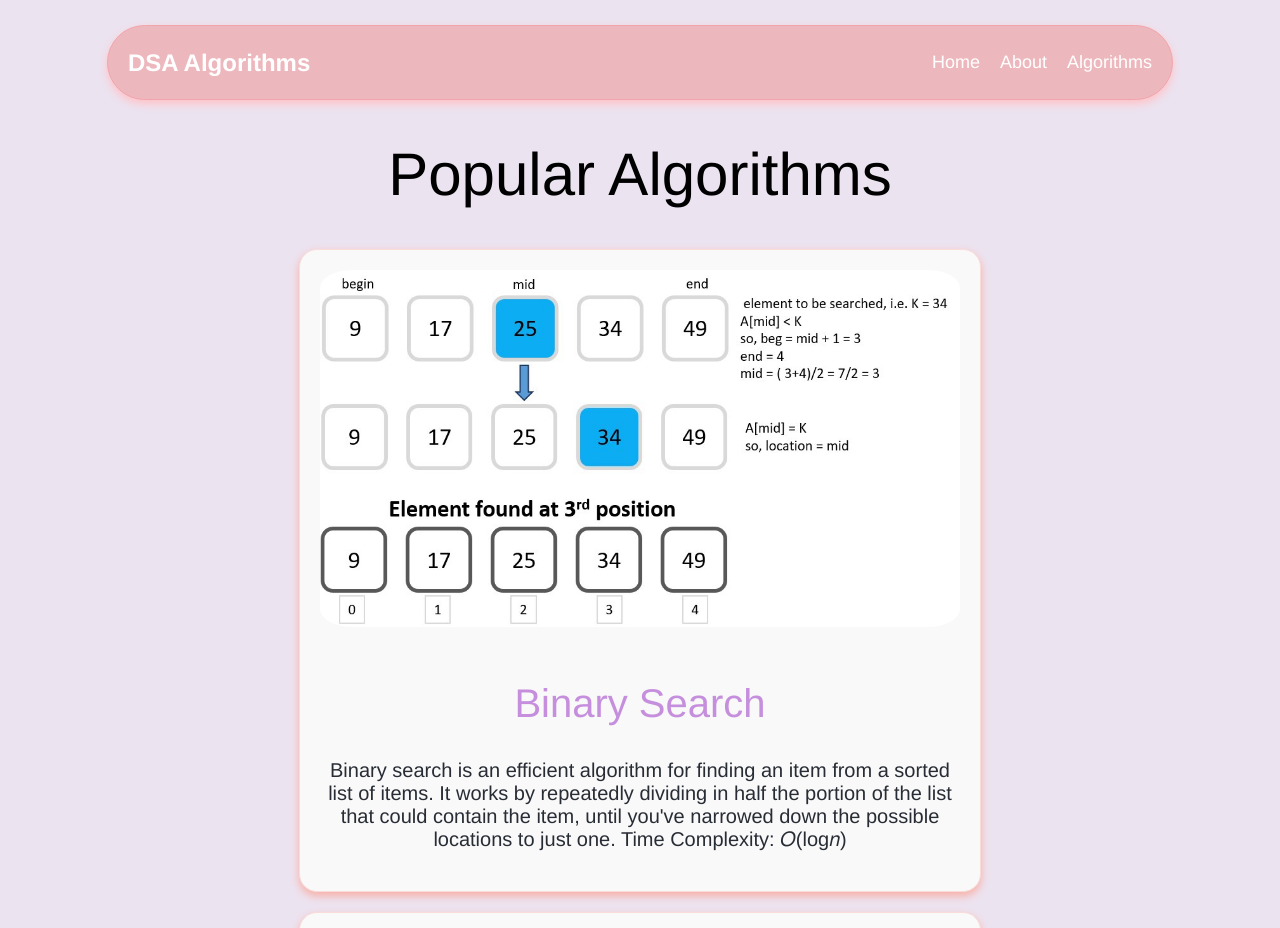
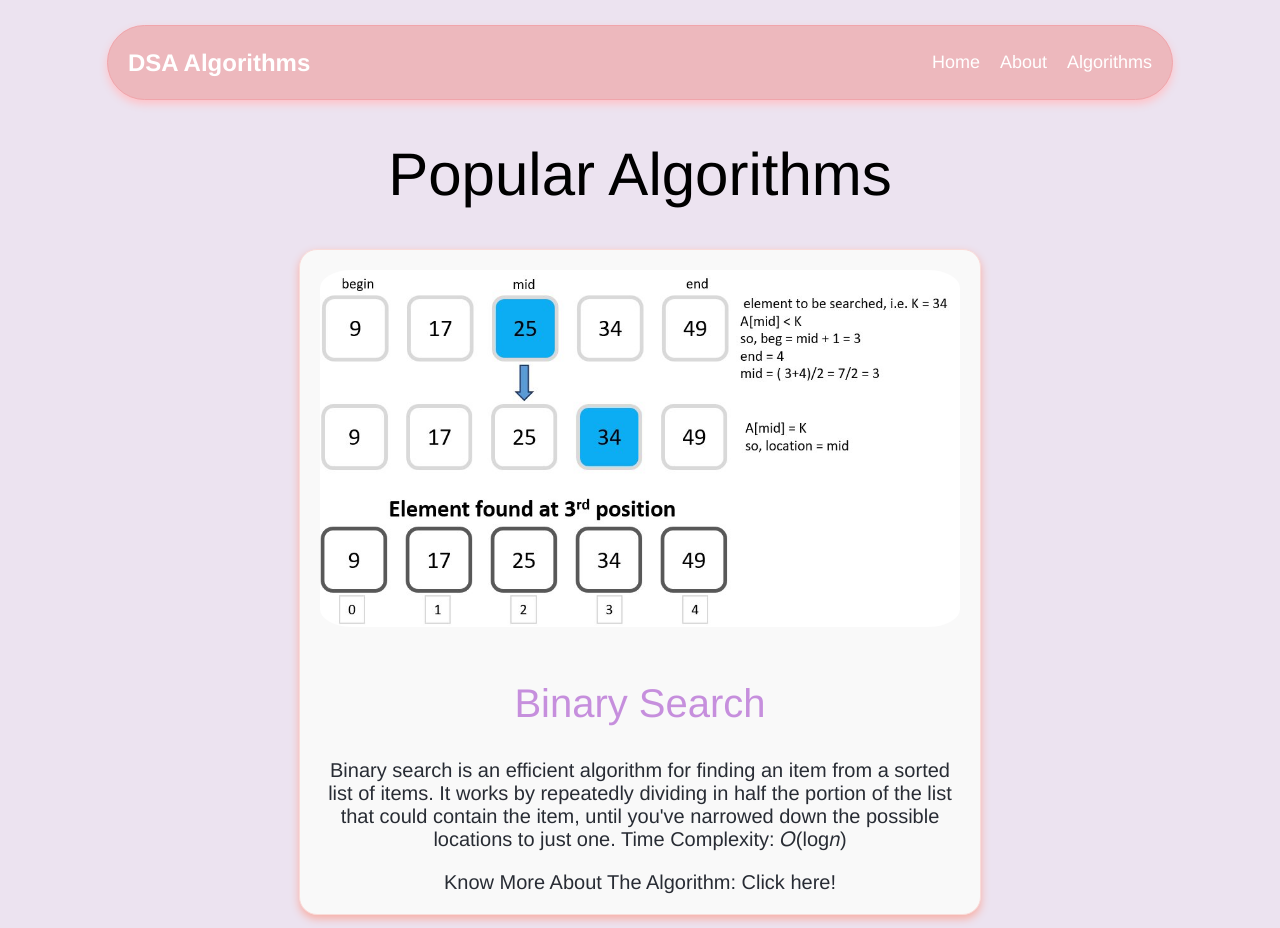
Before and after one commit to saakcy7/Algo-Rhythm, a React (Create React App) app in the folder algorithm/: page /algorithms in a window 1280 px wide. Shown: the top 928 px of the page. Built offline with nearby package versions, Linux system fonts and the light colour scheme.

Commit message:
link for further information

```diff
--- a/algorithm/src/components/AlgorithmCard.js
+++ b/algorithm/src/components/AlgorithmCard.js
@@ -1,12 +1,14 @@
 import React from "react";
 import '../styles/AlgorithmCard.css';
 
-const AlgorithmCard = ({ name,description,image }) => {
+const AlgorithmCard = ({ name,description,image,link }) => {
 return(
     <div className="algorithm-card">
         <img src={image} alt={`${name}`} className="algorithm-image" />
         <h2>{name}</h2>
         <p>{description}</p>
+        <a href={link} target="_blank" rel="noreferrer">Know More About The Algorithm: Click here!</a>
+
     </div>
 )
 }
--- a/algorithm/src/components/AlgorithmList.js
+++ b/algorithm/src/components/AlgorithmList.js
@@ -5,7 +5,7 @@ const AlgorithmList = ({ algorithms }) => {
 return(
     <div className="algorithm-list">
         {algorithms.map((algorithm, index) => (
-            <AlgorithmCard key={index} name={algorithm.name} description={algorithm.description} image={algorithm.image} />
+            <AlgorithmCard key={index} name={algorithm.name} description={algorithm.description} image={algorithm.image} link={algorithm.link}/>
         ))}
     </div>
 )
--- a/algorithm/src/data.js
+++ b/algorithm/src/data.js
@@ -6,17 +6,20 @@ export const algorithms = [
 Binary search is an efficient algorithm for finding an item from a sorted list of items. It works by repeatedly dividing in half the portion of the list that could contain the item, until you've narrowed down the possible locations to just one.
 Time Complexity:
 𝑂(log𝑛)`,
-        image: require('../src/images/binary-search-1.jpg')
+        image: require('../src/images/binary-search-1.jpg'),
+        link: 'https://en.wikipedia.org/wiki/Binary_search_algorithm'
     },
     {
         name: 'Merge Sort',
         description: 'Merge sort is a divide-and-conquer algorithm that divides the input array into two halves, recursively sorts them, and then merges the two sorted halves to produce the sorted array. Time Complexity: O(nlogn)',
-        image: require('../src/images/merge-sort.png')
+        image: require('../src/images/merge-sort.png'),
+        link: 'https://en.wikipedia.org/wiki/Merge_sort'
     },
     {
         name: 'Quick Sort',
         description: 'Quick sort is another divide-and-conquer algorithm that works by selecting a pivot element from the array and partitioning the other elements into two sub-arrays, according to whether they are less than or greater than the pivot. The sub-arrays are then sorted recursively. Time Complexity: O(nlogn)',
-        image: require('../src/images/quick-sort.png')
+        image: require('../src/images/quick-sort.png'),
+        link: 'https://en.wikipedia.org/wiki/Quicksort'
     },
     // Add more algorithms as needed
 ];
--- a/algorithm/src/styles/AlgorithmCard.css
+++ b/algorithm/src/styles/AlgorithmCard.css
@@ -17,8 +17,16 @@
     justify-content: center;
     font-size: 20px;
 
+}
 
+.algorithm-card:hover {
+    box-shadow: 0 8px 16px #e3877b;
+    transition: 0.3s;
+}
 
+.algorithm-card a {
+   text-decoration: none;
+    color: #282c34;
 }
 
 .algorithm-image {
```
